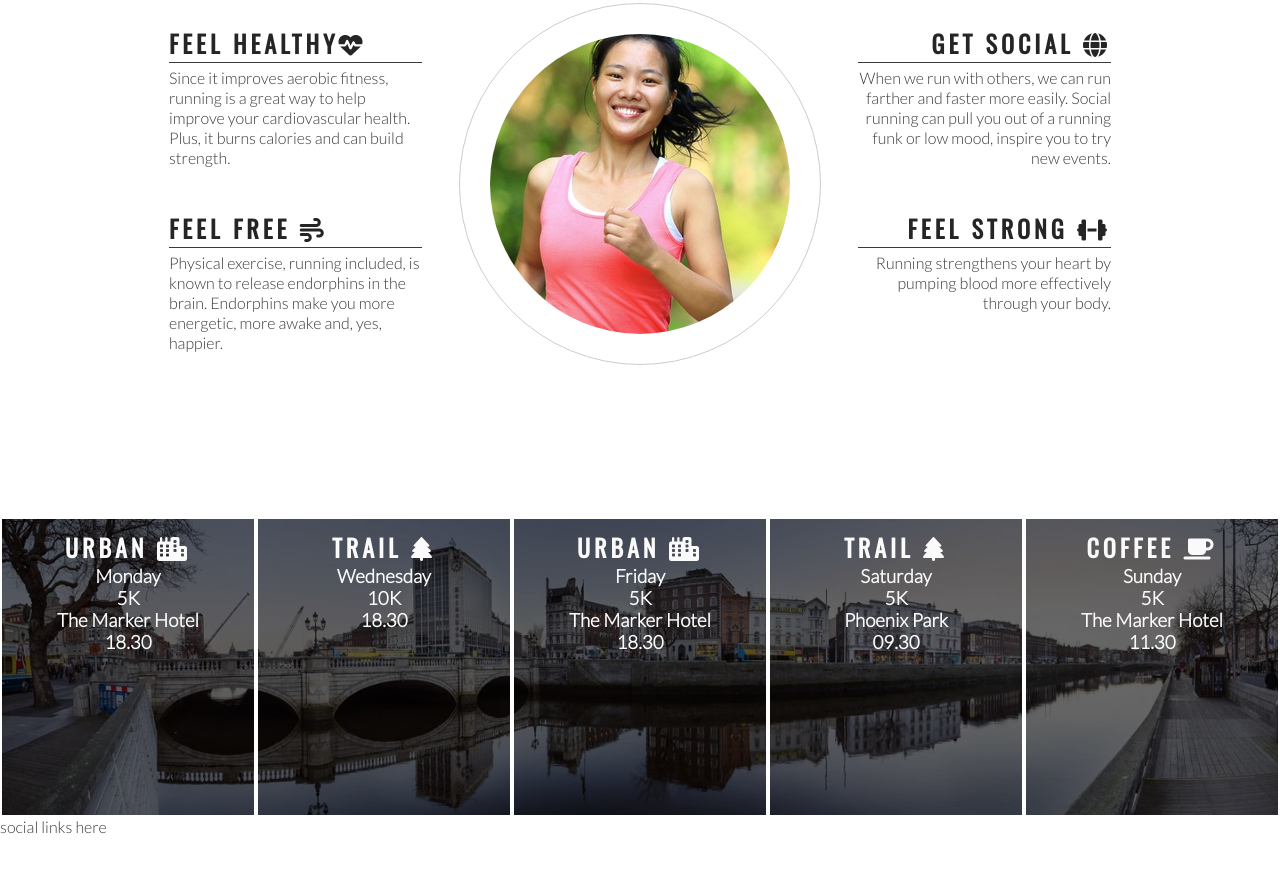
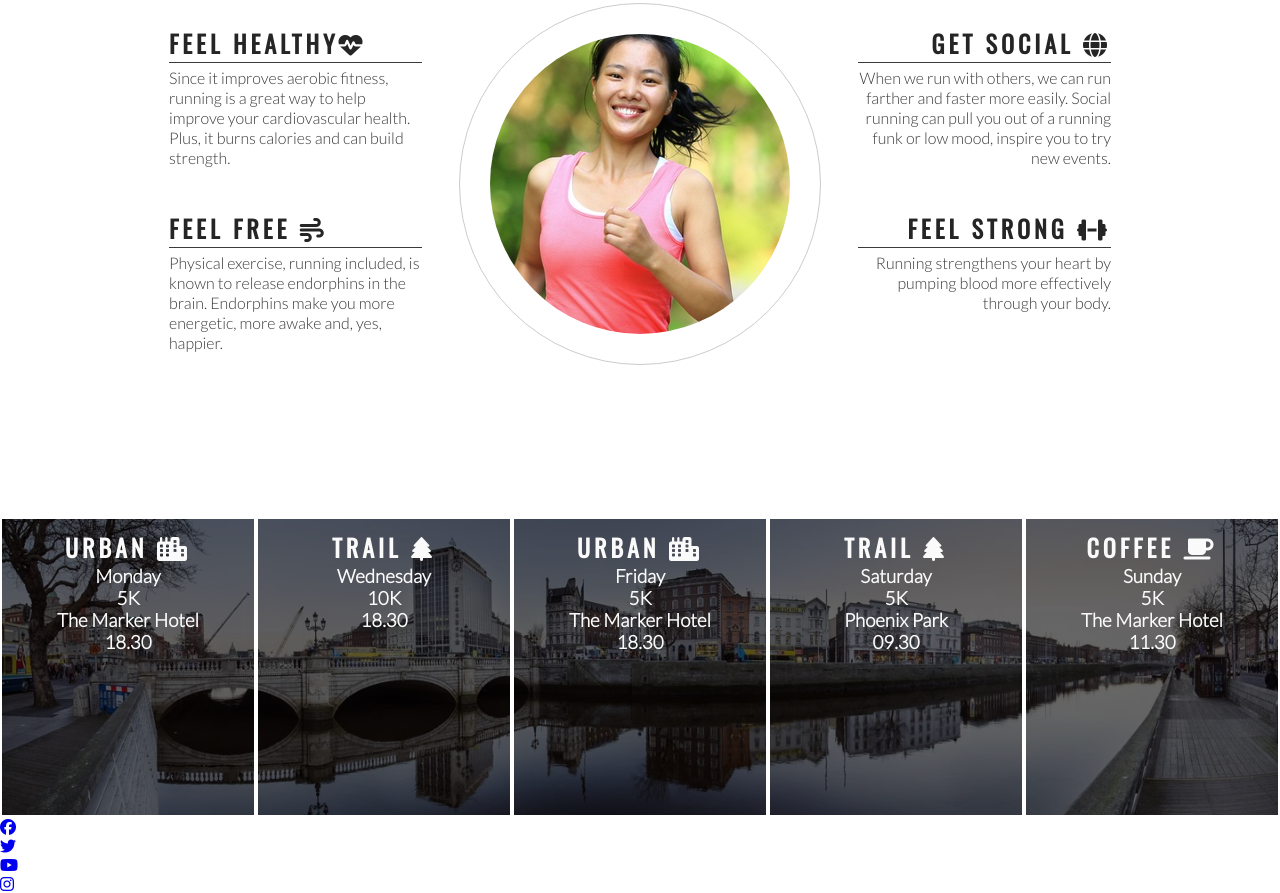
Before and after one commit to RobMolo89/Love-running, a plain HTML site: page index.html in a window 1280 px wide. Shown: the part 778-1671 px from the top of the page. Before the commit the page ends 1614 px from the top, so only its background shows below. Drawn offline with nearby package versions, Linux system fonts and the light colour scheme.

Commit message:
add social media icons to footer

```diff
--- a/index.html
+++ b/index.html
@@ -120,7 +120,28 @@
         </div>
     </section>
     <footer>
-        social links here
+        <ul>
+            <li>
+                <a href="https://facebook.com" target="_blank" rel="noopener"
+                 aria-label="Visit our facebook page (opens in new tab)"><i class="fa-brands fa-facebook"></i>
+                </a>
+            </li>
+            <li>
+                <a href="https://twitter.com" target="_blank" rel="noopener"
+                 aria-label="Visit our twitter page (opens in new tab)"><i class="fa-brands fa-twitter"></i>
+                </a>
+            </li>
+            <li>
+                <a href="https://youtube.com" target="_blank" rel="noopener"
+                 aria-label="Visit our youtube page (opens in new tab)"><i class="fa-brands fa-youtube"></i>
+                </a>
+            </li>
+            <li>
+                <a href="https://instagram.com" target="_blank" rel="noopener"
+                 aria-label="Visit our instagram page (opens in new tab)"><i class="fa-brands fa-instagram"></i>
+                </a>
+            </li>
+        </ul>
     </footer>
 
     <!-- font awesome script -->
```
